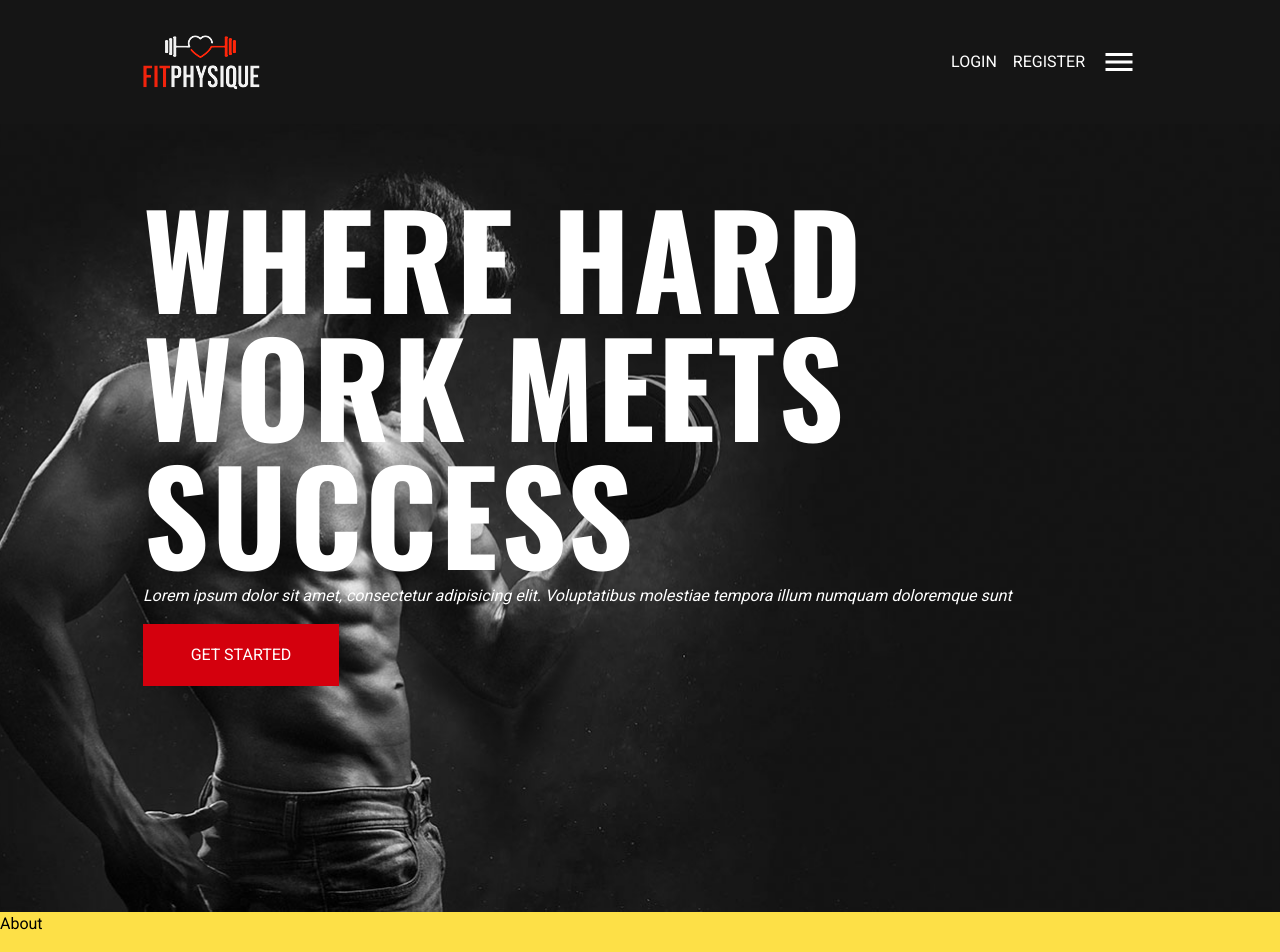
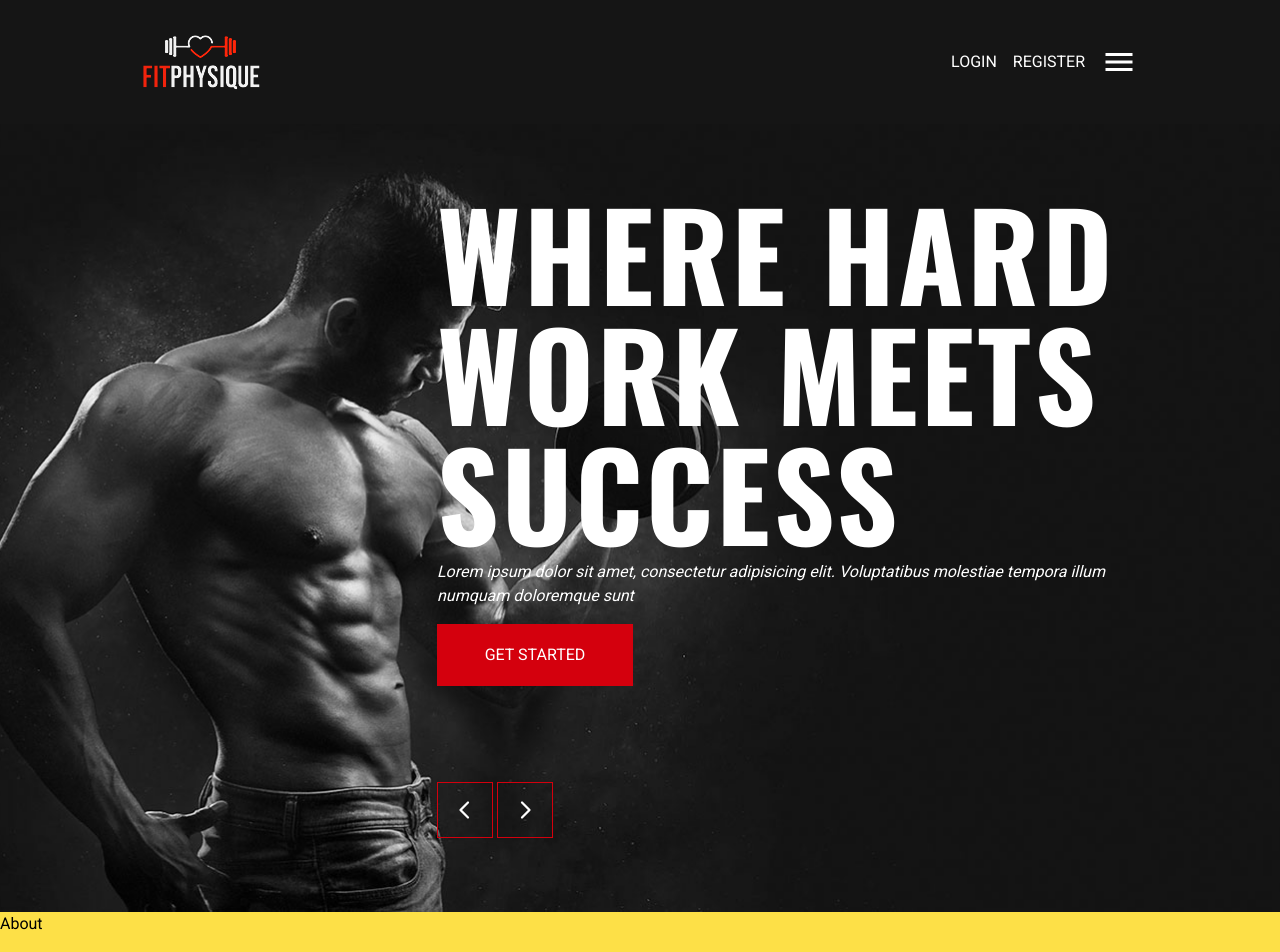
Before and after one commit to g-pontes/Academia, a Next.js app: page / in a window 1280 px wide. Shown: the top 952 px of the page. Built offline with nearby package versions, Linux system fonts and the light colour scheme.

Commit message:
hero complete

```diff
--- a/app/globals.css
+++ b/app/globals.css
@@ -12,7 +12,7 @@
   }
 
   .h1 {
-    @apply text-white text-7xl lg:text-[128px] tracking-[3px];
+    @apply text-white text-7xl lg:text-[120px] tracking-[3px];
   }
 
   .h2 {
--- a/components/About.tsx
+++ b/components/About.tsx
@@ -1,6 +1,10 @@
+
+
 const About = () => {
   return (
-    <section className="h-screen bg-yellow-300" id="about">About</section>
+    <section className="h-screen bg-yellow-300" id="about">
+      About
+    </section>
   )
 }
 
--- a/components/Hero.tsx
+++ b/components/Hero.tsx
@@ -3,7 +3,7 @@
 const Hero = () => {
   return (
     <section className="h-[80vh] lg:h-[912px] bg-hero bg-cover bg-center bg-no-repeat" id="home">
-      <div className="container mx-auto">
+      <div className="container mx-auto h-full">
         {/* slider */}
         <HeroSlider />
       </div>
--- a/components/HeroSlider.tsx
+++ b/components/HeroSlider.tsx
@@ -1,7 +1,7 @@
 'use client'
 
 //import swiper react components
-import { Swiper, SwiperSlide} from 'swiper/react';
+import { Swiper, SwiperSlide } from 'swiper/react';
 
 //import swiper styles
 import 'swiper/css';
@@ -9,22 +9,85 @@
 
 // components
 import CustomButton from './CustomButton';
+import SwiperNavButtons from './SwiperNavButtons';
+
+import { motion } from 'framer-motion';
+import { fadeIn } from '@/lib/variants';
 
 const HeroSlider = () => {
   return (
-    <Swiper>
-        <SwiperSlide className="h-full flex justify-end pt-48">
-            <div>
-              <h1 className="h1 text-center lg:text-left mb-2">
-                <span>Where hard</span> work meets success
-              </h1>
-              <p className="text-white italic text-center lg:text-left mb-4">
-                Lorem ipsum dolor sit amet, consectetur adipisicing elit.
-                Voluptatibus molestiae tempora illum numquam doloremque sunt
-              </p>
-              <CustomButton text='Get started' containerStyles='w-[196px] h-[62px]'/>
-            </div>
-        </SwiperSlide>
+    <Swiper className="h-full">
+      <SwiperSlide>
+        <div className="h-full flex justify-end pt-48">
+          <div className="flex flex-col items-center lg:items-start lg:max-w-[700px]">
+            <motion.h1
+            variants={fadeIn('up', 0.4)}
+            initial='hidden'
+            whileInView={'show'}
+            viewport={{ once: false, amount: 0.2 }}
+            className="h1 text-center lg:text-left mb-2">
+              <span>Where hard</span> work meets success
+            </motion.h1>
+            <motion.p
+              variants={fadeIn('up', 0.6)}
+              initial='hidden'
+              whileInView={'show'}
+              viewport={{ once: false, amount: 0.2 }}
+              className="text-white italic text-center lg:text-left mb-4">
+              Lorem ipsum dolor sit amet, consectetur adipisicing elit.
+              Voluptatibus molestiae tempora illum numquam doloremque sunt
+            </motion.p>
+            <motion.div
+              variants={fadeIn('up', 0.8)}
+              initial='hidden'
+              whileInView={'show'}
+              viewport={{ once: false, amount: 0.2 }}
+            >
+              <CustomButton text='Get started' containerStyles='w-[196px] h-[62px]' />
+            </motion.div>
+          </div>
+        </div>
+      </SwiperSlide>
+
+      <SwiperSlide>
+        <div className="h-full flex justify-end pt-48">
+          <div className="flex flex-col items-center lg:items-start lg:max-w-[700px]">
+            <motion.h1
+            variants={fadeIn('up', 0.4)}
+            initial='hidden'
+            whileInView={'show'}
+            viewport={{ once: false, amount: 0.2 }}
+            className="h1 text-center lg:text-left mb-2">
+              <span>Where hard</span> work meets success
+            </motion.h1>
+            <motion.p
+              variants={fadeIn('up', 0.6)}
+              initial='hidden'
+              whileInView={'show'}
+              viewport={{ once: false, amount: 0.2 }}
+              className="text-white italic text-center lg:text-left mb-4">
+              Lorem ipsum dolor sit amet, consectetur adipisicing elit.
+              Voluptatibus molestiae tempora illum numquam doloremque sunt
+            </motion.p>
+            <motion.div
+              variants={fadeIn('up', 0.8)}
+              initial='hidden'
+              whileInView={'show'}
+              viewport={{ once: false, amount: 0.2 }}
+            >
+              <CustomButton text='Get started' containerStyles='w-[196px] h-[62px]' />
+            </motion.div>
+          </div>
+        </div>
+      </SwiperSlide>
+      {/*swiper nav buttons*/}
+      <SwiperNavButtons
+        containerStyles='absolute bottom-2 lg:bottom-0 right-0 h-[130px] w-full lg:w-[700px]
+        z-50 flex justify-center lg:justify-start gap-1'
+        btnStyles='border border-accent text-white w-[56px] h-[56px] flex
+        justify-center items-center hover:bg-accent transition-all duration-300'
+        iconsStyles='text-2xl'
+      />
     </Swiper>
   )
 }
--- /dev/null
+++ b/components/SwiperNavButtons.tsx
@@ -0,0 +1,28 @@
+'use client'
+
+import { useSwiper } from "swiper/react";
+import { PiCaretLeftBold, PiCaretRightBold } from "react-icons/pi";
+
+const SwiperNavButtons = ({
+    containerStyles,
+    btnStyles,
+    iconsStyles,
+}: {
+    containerStyles: string;
+    btnStyles: string;
+    iconsStyles: string;
+}) => {
+    const swiper = useSwiper();
+  return (
+    <div className={`${containerStyles}`}>
+        <button className={`${btnStyles}`} onClick={() => swiper.slidePrev()}>
+            <PiCaretLeftBold className={`${iconsStyles}`}/>
+        </button>
+        <button className={`${btnStyles}`} onClick={() => swiper.slideNext()}>
+            <PiCaretRightBold className={`${iconsStyles}`} />
+        </button>
+    </div>
+  )
+}
+
+export default SwiperNavButtons
--- /dev/null
+++ b/lib/variants.tsx
@@ -0,0 +1,26 @@
+export const fadeIn = (direction: string, delay: number) => {
+  return {
+    hidden: {
+        y: direction === 'up' ? 40 : direction === 'down' ? -40 : 0,
+        opacity: 0,
+        x: direction === 'left' ? 40 : direction === 'right' ? 40 : 0,
+        transition: {
+            type: 'tween',
+            duration: 1.4,
+            delay: delay,
+            ease: [0.25, 0.6, 0.3, 0.8],
+        },
+    },
+    show: {
+        y: 0,
+        X: 0,
+        opacity: 1,
+        transition: {
+            type: 'tween',
+            duration: 1.2,
+            delay: delay,
+            ease: [0.25, 0.25, 0.25, 0.75]
+        }
+    },
+  };
+};
```
